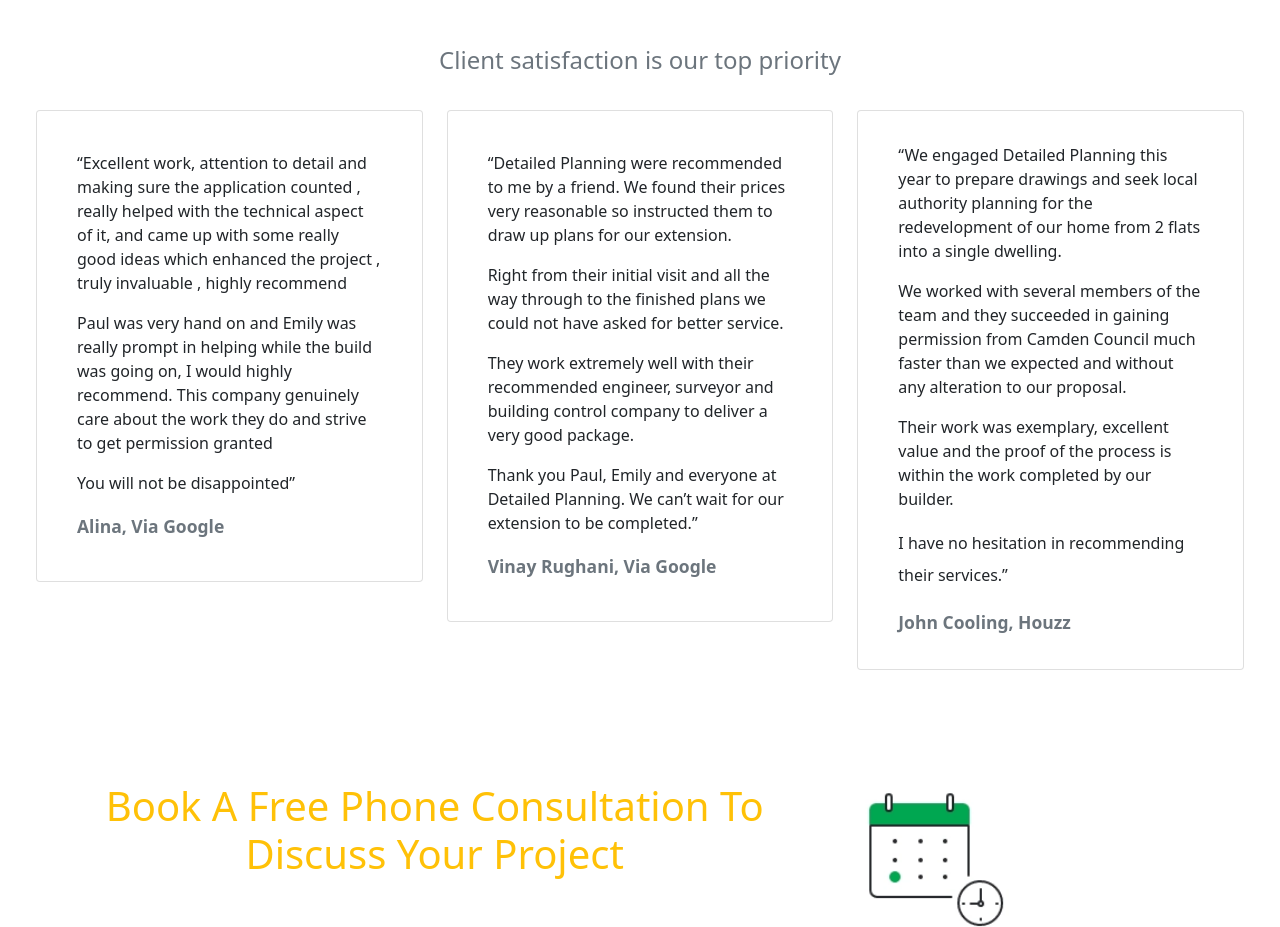
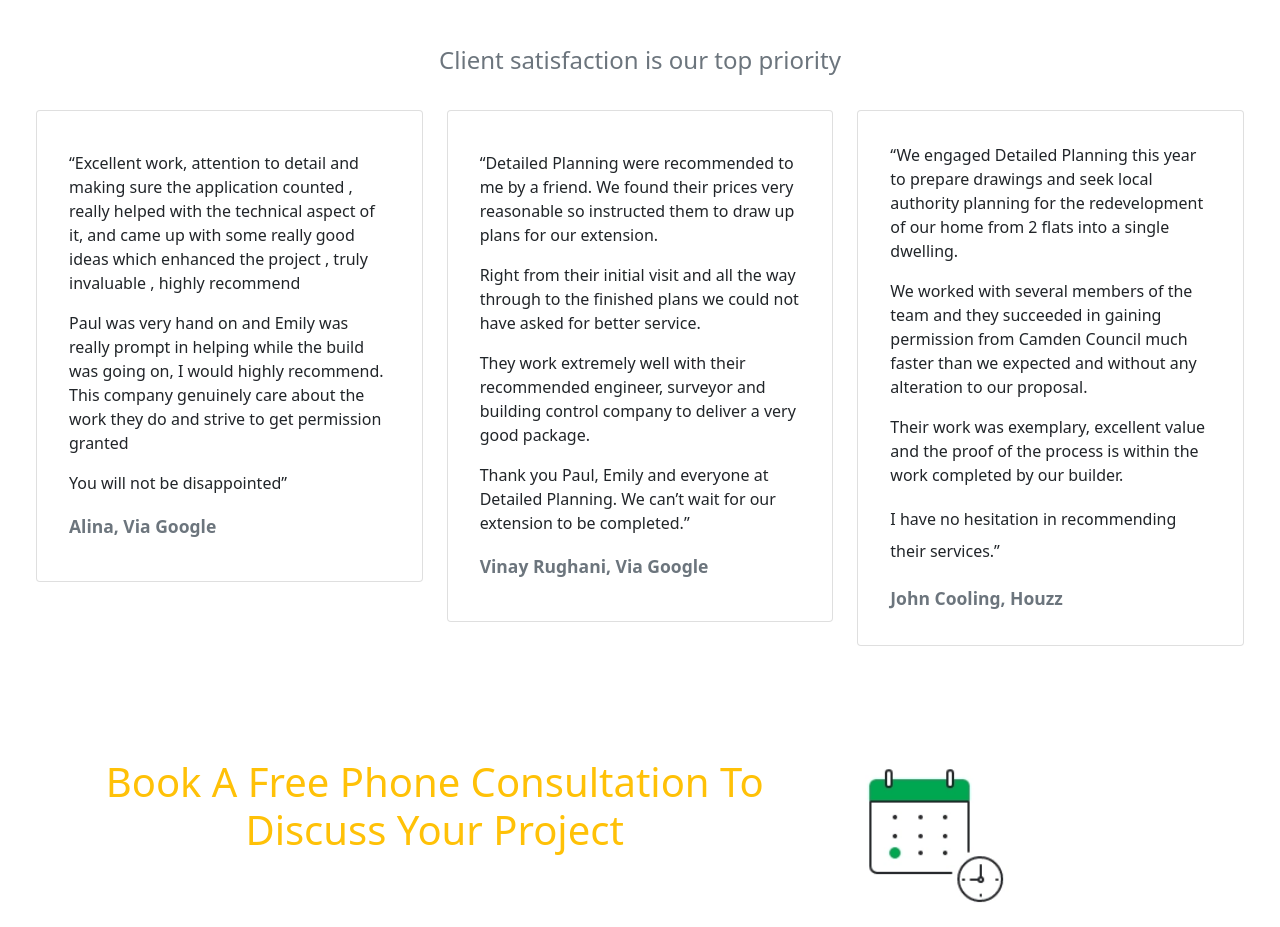
Before and after one commit to HustlerCosta/Ifeco-Nigerialtd, a plain HTML site: page about.html in a window 1280 px wide. Shown: the part 3912-4839 px from the top of the page. Drawn offline with Linux system fonts and the light colour scheme.

Commit message:
worked on the width

```diff
--- a/about.html
+++ b/about.html
@@ -316,7 +316,7 @@
           </div>
           <div class="col-lg-4 col-md-12 col-12 py-3">
             <div class="card">
-              <blockquote class="blockquote my-4 mx-4 card-body">
+              <blockquote class="blockquote my-4 mx-3 card-body">
                 <p class="lh-li fs-6">“Excellent work, attention to detail and making sure the application counted , really helped with the technical aspect of it, and came up with some really good ideas which enhanced the project , truly invaluable , highly recommend</p>
 
                 <p class="lh-li fs-6">Paul was very hand on and Emily was really prompt in helping while the build was going on, I would highly recommend. This company genuinely care about the work they do and strive to get permission granted</p>
@@ -332,7 +332,7 @@
           </div>
           <div class="col-lg-4 col-md-12 col-12 py-3">
             <div class="card">
-              <blockquote class="blockquote my-4 mx-4 card-body">
+              <blockquote class="blockquote my-4 mx-3 card-body">
                 <p class="lh-li fs-6">“Detailed Planning were recommended to me by a friend. We found their prices very reasonable so instructed them to draw up plans for our extension.</p>
 
                 <p class="lh-li fs-6">Right from their initial visit and all the way through to the finished plans we could not have asked for better service.</p>
@@ -350,7 +350,7 @@
           </div>
           <div class="col-lg-4 col-md-12 col-12 py-3">
             <div class="card">
-              <blockquote class="blockquote my-3 mx-4 card-body">
+              <blockquote class="blockquote my-3 mx-3 card-body">
                 <p class="lh-li fs-6">“We engaged Detailed Planning this year to prepare drawings and seek local authority planning for the redevelopment of our home from 2 flats into a single dwelling.</p>
 
                 <p class="lh-base fs-6">We worked with several members of the team and they succeeded in gaining permission from Camden Council much faster than we expected and without any alteration to our proposal.</p>
```
Also changed, not shown: contact.html (+2 -2 lines).
